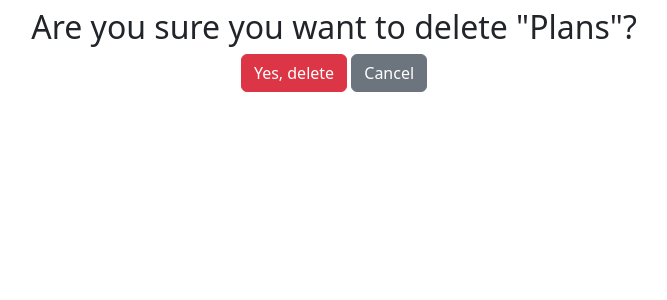
After one commit to jjd214/django-essentials-v2, a Django app: page /smart/notes/1/delete in a window 1280 px wide. The commit adds this page. Shown: the top 300 px of the page, without its empty margins (306-973 px from the left). Run offline with Django 5.2, Linux system fonts and the light colour scheme; data comes from the database, SQL or seed files in the repository; both versions use the stored data as it was after the commit.

Commit message:
add delete notes

```diff
--- /dev/null
+++ b/notes/templates/notes/notes_delete.html
@@ -0,0 +1,11 @@
+{% extends "base.html" %}
+{% block title %}Delete Note{% endblock %}
+
+{% block content %}
+  <h2>Are you sure you want to delete "{{ object.title }}"?</h2>
+  <form method="POST">
+    {% csrf_token %}
+    <button type="submit" class="btn btn-danger">Yes, delete</button>
+    <a href="{% url 'notes.list' %}" class="btn btn-secondary">Cancel</a>
+  </form>
+{% endblock %}
--- a/notes/templates/notes/notes_lists.html
+++ b/notes/templates/notes/notes_lists.html
@@ -16,6 +16,7 @@
             {{ note.text|truncatechars:20 }}
             <h3>Likes {{ note.likes }}</h3>
             <a href="{% url 'notes.update' pk=note.id %}">Edit</a>
+            <a href="{% url 'notes.delete' pk=note.id %}" class="text-danger">Delete</a>
         </div>
     </div>
     {% endfor %}
--- a/notes/urls.py
+++ b/notes/urls.py
@@ -12,4 +12,5 @@ urlpatterns = [
     path('notes/popular', views.PopularNotesView.as_view()),
     path('notes/create', views.NotesCreateView.as_view(), name='notes.create'),
     path('notes/<int:pk>/edit', views.NotesUpdateView.as_view(), name='notes.update'),
+    path('notes/<int:pk>/delete', views.NotesDeleteView.as_view(), name='notes.delete'),
 ]
--- a/notes/views.py
+++ b/notes/views.py
@@ -4,6 +4,8 @@ from django.http import Http404
 # TemplateView and ListView, DetailView is different
 # ListView already make the query
 from django.views.generic import ListView, DetailView, TemplateView, CreateView, UpdateView
+
+from django.views.generic.edit import DeleteView
 
 from .forms import NotesForm
 
@@ -19,6 +21,11 @@ class NotesUpdateView(UpdateView):
     form_class = NotesForm
     success_url = '/smart/notes'
     template_name = 'notes/notes_form.html'
+
+class NotesDeleteView(DeleteView):
+    model = Notes
+    success_url = '/smart/notes'
+    template_name = 'notes/notes_delete.html'
 
 class ListView(ListView):
     model = Notes
```
Also changed, not shown: db.sqlite3.
